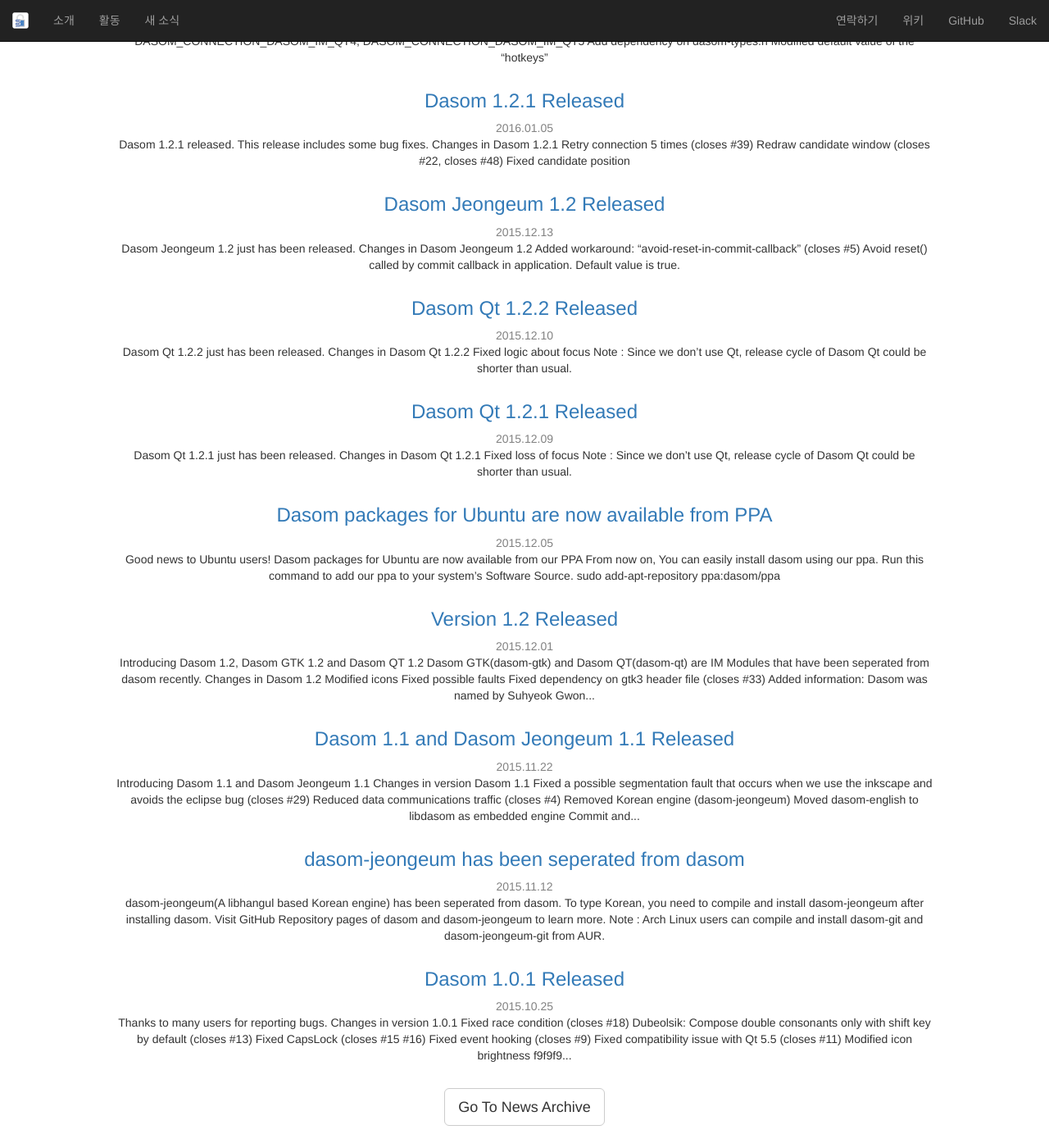
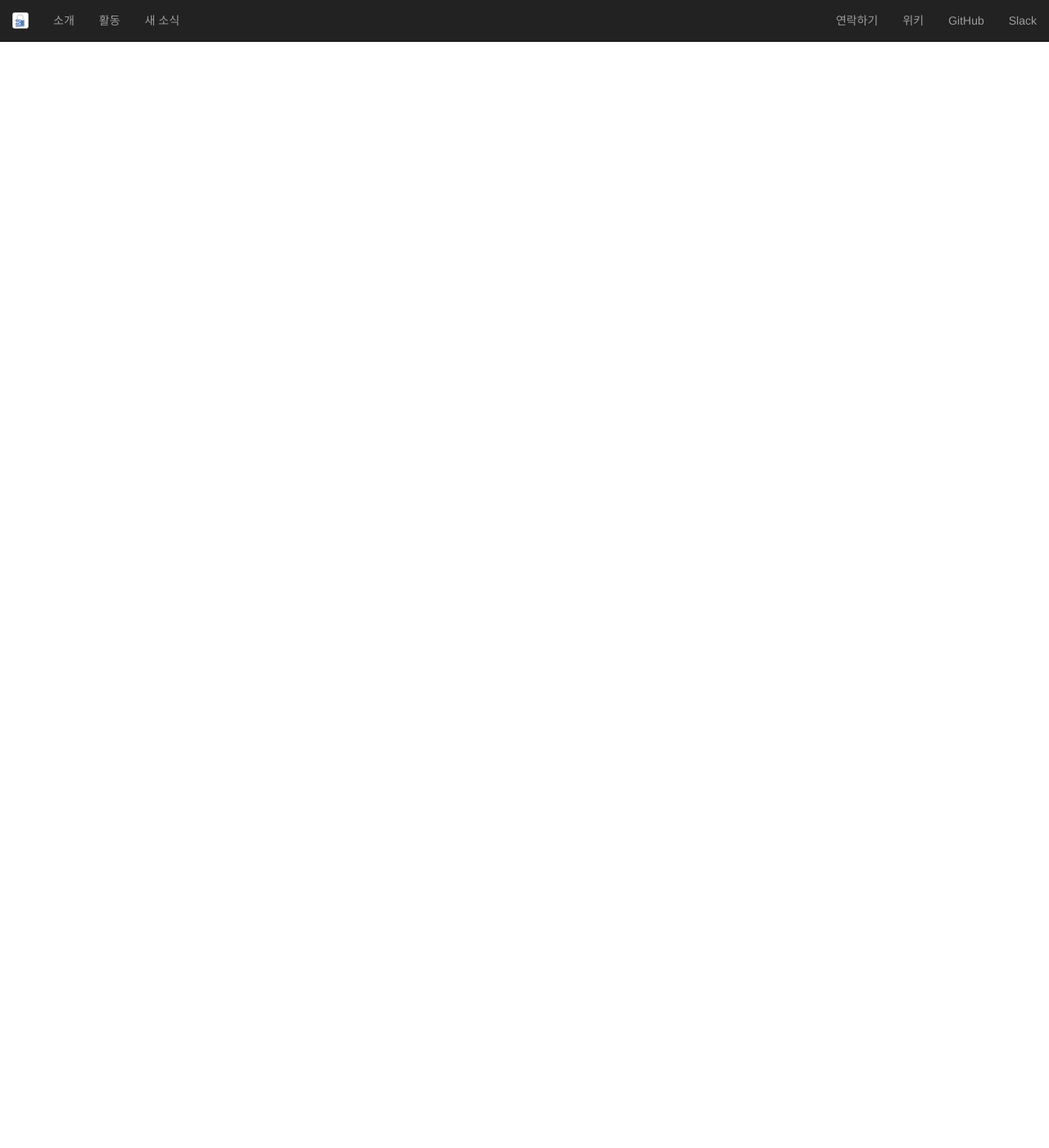
Before and after one commit to s-owl/s-owl.github.io, a Jekyll site: the page built from news.html, in a window 1280 px wide and 1400 px high, scrolled down 326 px. Shown: the whole window at 82% size. Built offline with Jekyll 4.4.1, drawn with Linux system fonts in a browser that asks for light colours; after the commit the page ends 900 px from its top, so only the background shows below that; some of the changed text lies outside the part shown.

Commit message:
Updated Contents

```diff
--- a/_config.yml
+++ b/_config.yml
@@ -8,7 +8,7 @@
 # Site settings
 title: SSS
 email: we.sss.you@gmail.com
-description: SKHU Sensible Security - 성공회대학교 정보보안/소프트웨어 연구 소모임
+description: SKHU Sensible Security - 성공회대학교 정보보안/소프트웨어 연구개발 소모임
 baseurl: "" # the subpath of your site, e.g. /blog
 url: "http://skhu-sss.github.io" # the base hostname & protocol for your site
 twitter_username: jekyllrb
--- a/_posts/2015-10-25-dasom-1.0.1-released.md
+++ /dev/null
@@ -1,22 +0,0 @@
----
-layout: post
-title:  "Dasom 1.0.1 Released"
-date:   2015-10-25
-tags: new-release
----
-
-Thanks to many users for reporting bugs.
-
-### Changes in version 1.0.1
-
-  * Fixed race condition (closes #18)
-  * Dubeolsik: Compose double consonants only with shift key by default (closes #13)
-  * Fixed CapsLock (closes #15 #16)
-  * Fixed event hooking (closes #9)
-  * Fixed compatibility issue with Qt 5.5 (closes #11)
-  * Modified icon brightness
-    - f9f9f9 (2.5% gray) --> f2f2f2 ( 5% gray)
-    - ffffff (black)     --> 1a1a1a (90% gray)
-
-Get Dasom 1.0.1
-[https://github.com/cogniti/dasom/releases/tag/1.0.1](https://github.com/cogniti/dasom/releases/tag/1.0.1)
--- a/_posts/2015-11-12-dasom-jeongeum-has-been-seperated-from-dasom.md
+++ /dev/null
@@ -1,12 +0,0 @@
----
-layout: post
-title:  "dasom-jeongeum has been seperated from dasom"
-date:   2015-11-12
-tags: dasom-jeongeum
----
-
-dasom-jeongeum(A libhangul based Korean engine) has been seperated from dasom.<br>
-To type Korean, you need to compile and install dasom-jeongeum after installing dasom.<br>
-Visit GitHub Repository pages of [dasom](https://github.com/dasom-im/dasom) and [dasom-jeongeum](https://github.com/dasom-im/dasom-jeongeum) to learn more.<br>
-
-Note : Arch Linux users can compile and install [dasom-git](https://aur.archlinux.org/packages/dasom-git/) and [dasom-jeongeum-git](https://aur.archlinux.org/packages/dasom-jeongeum-git/) from [AUR](https://wiki.archlinux.org/index.php/Arch_User_Repository).
--- a/_posts/2015-11-22-dasom-1.1-dasom-jeongeum-1.1-released.md
+++ /dev/null
@@ -1,32 +0,0 @@
----
-layout: post
-title:  "Dasom 1.1 and Dasom Jeongeum 1.1 Released"
-date:   2015-11-22
-tags: new-release dasom dasom-jeongeum
----
-
-Introducing Dasom 1.1 and Dasom Jeongeum 1.1
-
-### Changes in version Dasom 1.1
-
- - Fixed a possible segmentation fault that occurs when we use the inkscape and avoids the eclipse bug (closes #29)
- - Reduced data communications traffic (closes #4)
- - Removed Korean engine (dasom-jeongeum)
- - Moved dasom-english to libdasom as embedded engine
- - Commit and then update preedit (closes #4)
- - Do not use Delete key in deleting Jaso (closes #23)
- - Fixed race condition (closes #18)
- - Show version (closes #21)
- - Hook event only when im has focus (closes #27 #28)
-
-### Changes in version Dasom Jeongeum 1.1
-
- - dasom_engine_emit_preedit_changed() delivers preedit string and cursor position
- - Detached dasom-jeongeum from dasom framework
- - Commit and then update preedit
- - Do not use Delete key in deleting Jaso
-
---------
-
- - [Get Dasom 1.1](https://github.com/dasom-im/dasom/releases/tag/1.1)
- - [Get Dasom Jeongeum 1.1](https://github.com/dasom-im/dasom-jeongeum/releases/tag/1.1)
--- a/_posts/2015-12-01-version-1.2-released.md
+++ /dev/null
@@ -1,32 +0,0 @@
----
-layout: post
-title:  "Version 1.2 Released"
-date:   2015-12-01
-tags: dasom dasom-gtk dasom-qt new-release
----
-
-Introducing Dasom 1.2, Dasom GTK 1.2 and Dasom QT 1.2 <br>
-Dasom GTK(dasom-gtk) and Dasom QT(dasom-qt) are IM Modules that have been seperated from dasom recently.
-
-### Changes in Dasom 1.2
- - Modified icons
- - Fixed possible faults
- - Fixed dependency on gtk3 header file (closes #33)
- - Added information: Dasom was named by Suhyeok Gwon (closes #32)
- - Removed client modules gtk, qt
-
-### Changes in Dasom GTK 1.2
- - We can remove event filter in run-time (closes #1)
- - Set false by default (closes #1)
- - Detached GTK+ IM modules from Dasom framework
-
-### Changes in Dasom QT 1.2
- - Fixed dependency on gtk3 header file
- - Detached Qt IM modules from Dasom framework
-
---------
-
- - [Get Dasom 1.2](https://github.com/dasom-im/dasom/releases/tag/1.2)
- - [Get Dasom GTK 1.2](https://github.com/dasom-im/dasom-gtk/releases/tag/1.2)
- - [Get Dasom QT 1.2](https://github.com/dasom-im/dasom-qt/releases/tag/1.2)
- - [Get Dasom Jeongeum 1.1](https://github.com/dasom-im/dasom-jeongeum/releases/tag/1.1)
--- a/_posts/2015-12-05-dasom-packages-for-ubuntu-are-now-available-from-ppa.md
+++ /dev/null
@@ -1,15 +0,0 @@
----
-layout: post
-title:  "Dasom packages for Ubuntu are now available from PPA"
-date:   2015-12-05
-tags: ubuntu ppa
----
-
-Good news to Ubuntu users!<br>
-Dasom packages for Ubuntu are now available from our [PPA](https://launchpad.net/~dasom/+archive/ubuntu/ppa)<br>
-From now on, You can easily install dasom using our ppa.<br>
-
-Run this command to add our ppa to your system's Software Source.
-{% highlight bash %}
-sudo add-apt-repository ppa:dasom/ppa
-{% endhighlight %}
--- a/_posts/2015-12-09-dasom-qt-1.2.1-released.md
+++ /dev/null
@@ -1,13 +0,0 @@
----
-layout: post
-title:  "Dasom Qt 1.2.1 Released"
-date:   2015-12-09
-tags: new-release dasom-qt
----
-
-Dasom Qt 1.2.1 just has been released.
-
-### Changes in Dasom Qt 1.2.1
-- Fixed loss of focus
-
-Note : Since we don't use Qt, release cycle of Dasom Qt could be shorter than usual.
--- a/_posts/2015-12-10-dasom-qt-1.2.2-released.md
+++ /dev/null
@@ -1,13 +0,0 @@
----
-layout: post
-title:  "Dasom Qt 1.2.2 Released"
-date:   2015-12-10
-tags: new-release dasom-qt
----
-
-Dasom Qt 1.2.2 just has been released.
-
-### Changes in Dasom Qt 1.2.2
-- Fixed logic about focus
-
-Note : Since we don't use Qt, release cycle of Dasom Qt could be shorter than usual.
--- a/_posts/2015-12-13-dasom-jeongeum-1.2-released.md
+++ /dev/null
@@ -1,14 +0,0 @@
----
-layout: post
-title:  "Dasom Jeongeum 1.2 Released"
-date:   2015-12-13
-tags: new-release dasom-jeongeum
----
-
-Dasom Jeongeum 1.2 just has been released.
-
-### Changes in Dasom Jeongeum 1.2
-
-- Added workaround: "avoid-reset-in-commit-callback" (closes #5)
- - Avoid reset() called by commit callback in application.
-Default value is true.
--- a/_posts/2016-01-05-dasom-1.2.1-released.md
+++ /dev/null
@@ -1,15 +0,0 @@
----
-layout: post
-title:  "Dasom 1.2.1 Released"
-date:   2016-01-05
-tags: new-release dasom
----
-
-Dasom 1.2.1 released.
-This release includes some bug fixes.
-
-### Changes in Dasom 1.2.1
-
-- Retry connection 5 times (closes #39)
-- Redraw candidate window (closes #22, closes #48)
-- Fixed candidate position
--- a/_posts/2016-02-08-dasom-1.2.2-released.md
+++ /dev/null
@@ -1,17 +0,0 @@
----
-layout: post
-title:  "Dasom 1.2.2 Released"
-date:   2016-02-08
-tags: new-release dasom
----
-
-Dasom 1.2.2 was released today.
-This release includes following changes.
-
-### Changes in Dasom 1.2.2
-
-- Update translation
-- Use gtk_show_about_dialog()
-- Add DASOM_CONNECTION_DASOM_IM_QT4, DASOM_CONNECTION_DASOM_IM_QT5
-- Add dependency on dasom-types.h
-- Modified default value of the "hotkeys"
--- a/_posts/2016-02-09-some-noted-about-new-dasom-components-release-and-our-ppa.md
+++ /dev/null
@@ -1,28 +0,0 @@
----
-layout: post
-title:  "Some notes about new dasom components releases and our PPA"
-date:   2016-02-09
-tags: new-release dasom-gtk dasom-qt dasom-jeongeum ppa ubuntu
----
-
-New version of dasom-gtk, dasom-qt and dasom-jeongeum released.
-
-### Changes in dasom-gtk 1.2.1
-
-- Fix dasom_im_new() parameter
-
-### Changes in dasom-qt 1.2.5
-
-- Fix dasom_im_new() parameter
-
-### Changes in dasom-jeongeum 1.2.2
-
-- Added workaround-for-qt4 (closes dasom-im/dasom-qt#4)
-- Added workaround-for-qt5 (closes #15)
-- Added "auto-correction" option (closes #10)
- - Default value is false.
-
-## Notes about our PPA
-Since Ubuntu 15.04 (Vivid Vervet) have reached EOL(End Of Life),
-We will not publish any packages for Ubuntu 15.04.
-Instead, We will start publishing packages for Ubuntu 16.04(Xenial Xerus)
--- a/contact.md
+++ b/contact.md
@@ -3,38 +3,8 @@
 title: 연락하기
 permalink: /contact/
 ---
+연락이 필요하신 경우, 아래 연락처를 통해 연락하실 수 있습니다.
 
-Help us make Dasom IM much better. There are many ways you can help us.
-
-## Report Bugs
-
-If you faced with bugs from Dasom, Report that.
-
- - [Report bugs for dasom](https://github.com/dasom-im/dasom/issues)
- - [Report bugs for dasom-gtk](https://github.com/dasom-im/dasom-gtk/issues)
- - [Report bugs for dasom-qt](https://github.com/dasom-im/dasom-qt/issues)
- - [Report bugs for dasom-jeongeum](https://github.com/dasom-im/dasom-jeongeum/issues)
-
-## Contribute Code
-
-Contribute to this project by opening pull request with your patch.
-
- - Fork one of the Dasom IM repositories you want to contribute.
- - Clone repository you forked.
- - Edit or add some codes.
- - Commit then push it to repository you forked.
- - Open Pull Request on Original Repository.
- - Wait for your Pull Request to be accepted.
-
-## Donate to our team members.
-You can donate some money to our team members directly.<br>
-Money you donated will be used for making and developing Dasom IM better
-
-[Click here to learn more about making donation](/donate/)
-
-## Dasom Team Members
-### Current Members
-- Youngbin Han(sukso96100@gmail.com)
-### Previous Members
-- Hodong Kim(cogniti@gmail.com) / ~2016.01.01
-- Minwook Shin(minwook0106@gmail.com) / ~2016.05.15
+- 휴대전화
+  - 추건우 대표 : +82-10-7475-8110
+- E-Mail : [we.sss.you@gmail.com](mailto:we.sss.you@gmail.com)
--- a/index.html
+++ b/index.html
@@ -5,7 +5,7 @@
   <section class="home-header">
     <img width="200px" height="200px" src="img/logo.png"/>
   <h1>SSS</h1>
-  <p>SKHU Sensible Secutiry<br />성공회대학교 정보보안/소프트웨어 연구 소모임</p>
+  <p>SKHU Sensible Secutiry<br />성공회대학교 정보보안/소프트웨어 연구개발 소모임</p>
     <a href="{{ "/about/" | prepend: site.baseurl }}">
     <button type="button" class="btn btn-lg btn-default">SSS 에 대해 알아보기</button>
   </a>
--- a/news.html
+++ b/news.html
@@ -1,11 +1,11 @@
 ---
 layout: default
-title : News
+title : 새 소식
 permalink: /news/
 ---
 <div align="center">
   <div class="home-content">
-  <h2>News</h2>
+  <h2>새 소식</h2>
   <ul class="post-list">
     {% for post in site.posts limit:20 %}
       <li>
@@ -17,6 +17,6 @@
       </li>
     {% endfor %}
   </ul>
-  <a href="{{ "/archive/" | prepend: site.baseurl }}"><button type="button" class="btn btn-default btn-lg">Go To News Archive</button></a>
+  <a href="{{ "/archive/" | prepend: site.baseurl }}"><button type="button" class="btn btn-default btn-lg">아카이브로 이동</button></a>
   </div>
 </div>
```
Also changed, not shown: _posts/2017-03-21-welcome.md (added, +8 -0 lines), about.md (+5 -1 lines), activity.md (+12 -1 lines), donate.md (deleted, +0 -29 lines).
